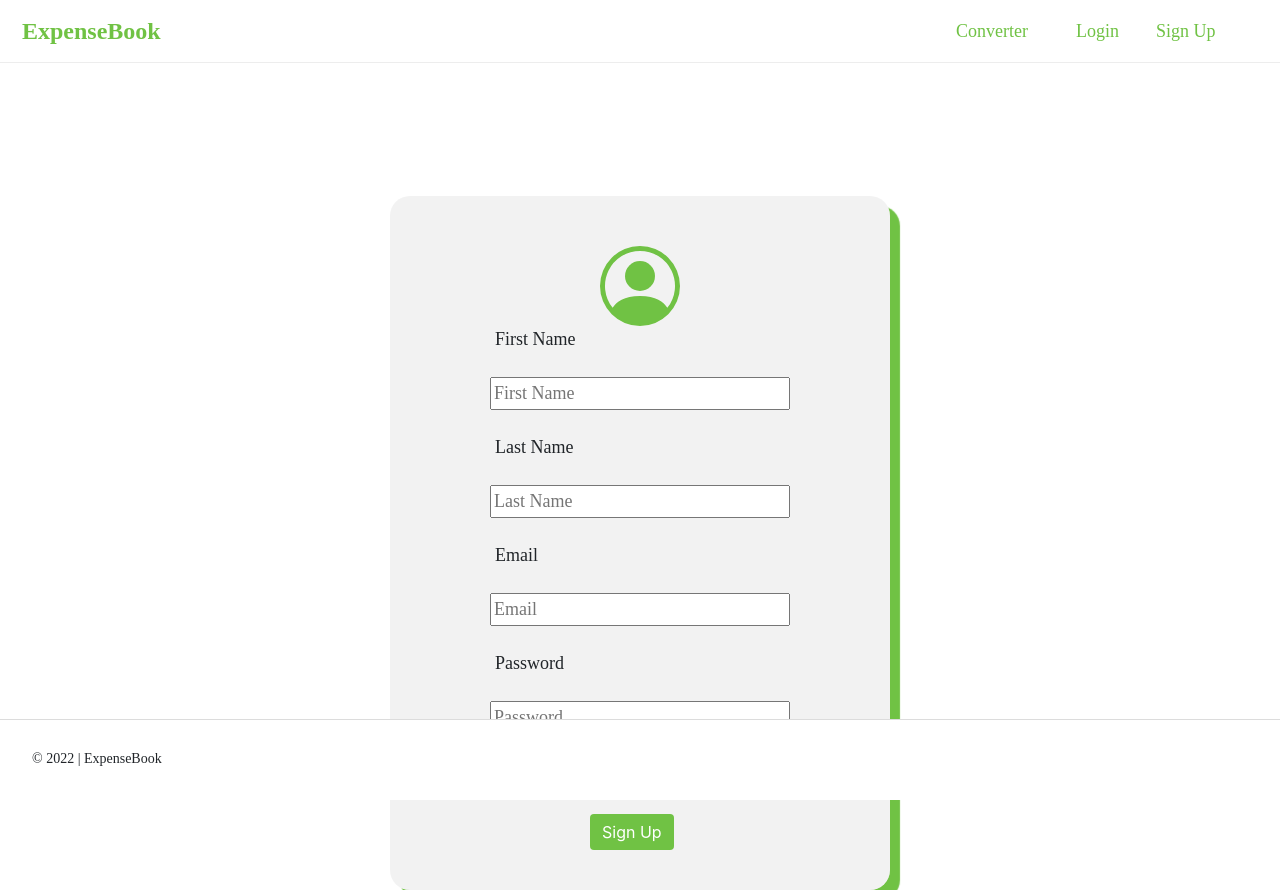
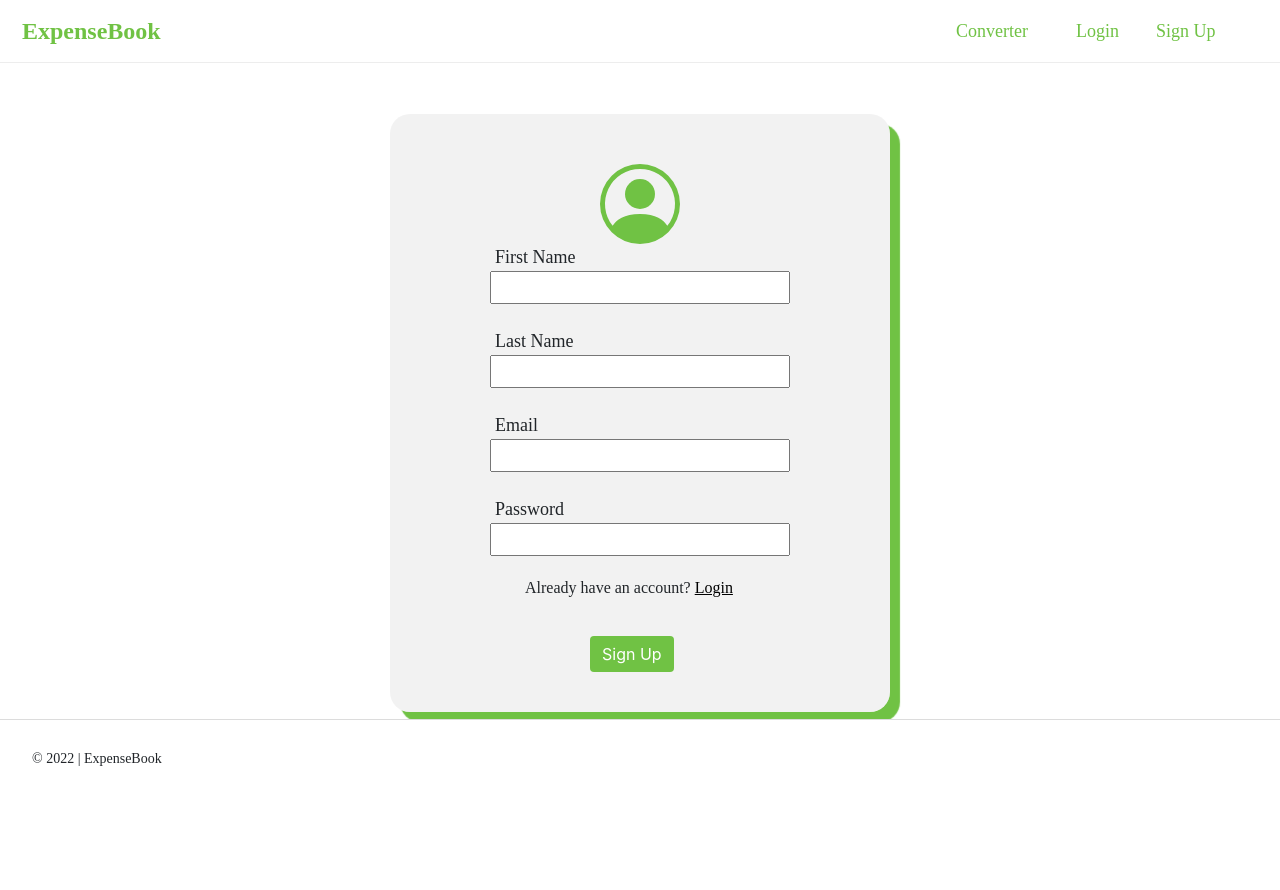
Before and after one commit to danielrotstein/expensebook, a React (Create React App) app in the folder ghi/: page /signup in a window 1280 px wide. After the commit the page ends 853 px from the top, so only its background shows below. Built offline with nearby package versions, Linux system fonts and the light colour scheme; no server answers.

Commit message:
Restyled positioning on signup and converter screens

```diff
--- a/ghi/src/LoginComponents/Login.js
+++ b/ghi/src/LoginComponents/Login.js
@@ -43,19 +43,17 @@ function Login() {
                         </svg>
                         <div className="auth-div mb-3">
                             <div className="auth-input">
-                                <label htmlFor="email">Email</label>
                                 <BulmaInput onChange={setEmail} value={email.email}
-                                required placeholder="Email"
+                                required
                                 type="email" name="username" id="email"
-                                className="form-control input"/>
+                                className="form-control input" label="Email"/>
                             </div>
                             <br />
                             <div className="auth-input">
-                                <label htmlFor="password">Password</label>
                                 <BulmaInput onChange={setPassword} value={password.password}
-                                required placeholder="Password"
+                                required
                                 type="password" name="password" id="password"
-                                className="form-control input"/>
+                                className="form-control input" label="Password"/>
                             </div>
                             <button className="btn btn-primary auth-button">Login</button>
                         </div>
--- a/ghi/src/LoginComponents/SignUp.js
+++ b/ghi/src/LoginComponents/SignUp.js
@@ -45,26 +45,22 @@ function SignUpForm() {
                         <br />
                         <div className="auth-div mb-3">
                             <div className="auth-input">
-                                <label htmlFor="first_name">First Name</label>
-                                <BulmaInput onChange={setFirstName} value={first_name} required placeholder="First Name" type="text" name="first_name" id="first_name" className="form-control input"/>
+                                <BulmaInput onChange={setFirstName} value={first_name} required type="text" name="first_name" id="first_name" className="form-control input" label="First Name"/>
                             </div>
                             <br />
                             <div className="auth-input">
-                                <label htmlFor="last_name">Last Name</label>
-                                <BulmaInput onChange={setLastName} value={last_name} required placeholder="Last Name" type="text" name="last_name" id="last_name" className="form-control input"/>
+                                <BulmaInput onChange={setLastName} value={last_name} required type="text" name="last_name" id="last_name" className="form-control input" label="Last Name"/>
                             </div>
                             <br />
                             <div className="auth-input">
-                                <label htmlFor="email">Email</label>
-                                <BulmaInput onChange={setEmail} value={email} required placeholder="Email"
-                                type="email" name="email" id="email" className="form-control input"/>
+                                <BulmaInput onChange={setEmail} value={email} required
+                                type="email" name="email" id="email" className="form-control input" label="Email"/>
                             </div>
                             <br />
                             <div className="auth-input">
-                                <label htmlFor="password">Password</label>
                                 <BulmaInput onChange={setPassword} value={password}
-                                required placeholder="Password" type="password" name="password" id="password"
-                                className="form-control input"/>
+                                required type="password" name="password" id="password"
+                                className="form-control input" label="Password"/>
                                 <p className="member">Already have an account? <NavLink to="/login">Login</NavLink></p>
                             </div>
                         </div>
--- a/ghi/src/index.css
+++ b/ghi/src/index.css
@@ -128,10 +128,6 @@ a:hover {
   background-color: #70c244;
 }
 
-/* .navbar-collapse {
-  margin-right: 20px;
-} */
-
 #signup {
   margin-left: -40px;
 }
@@ -152,11 +148,8 @@ a:hover {
 }
 
 .auth-form-div {
-  position: absolute;
-  top: 52%;
-  transform: translateY(-50%);
-  left: 0px;
-  width: 100%;
+  margin-top: 130px;
+  margin-bottom: 220px;
 }
 
 .auth-form {
@@ -186,7 +179,6 @@ a:hover {
 }
 
 .signup-card {
-  margin: auto;
   width: 500px;
   border-radius: 20px;
   background-color: #dcdcdc60;
@@ -506,11 +498,8 @@ label {
 }
 
 .converter-div {
-  position: absolute;
-  top: 36%;
-  transform: translateY(-50%);
-  left: 0px;
-  width: 100%;
+  margin-top: 50px;
+  margin-bottom: 350px;
 }
 
 .converter-sub-div {
```
